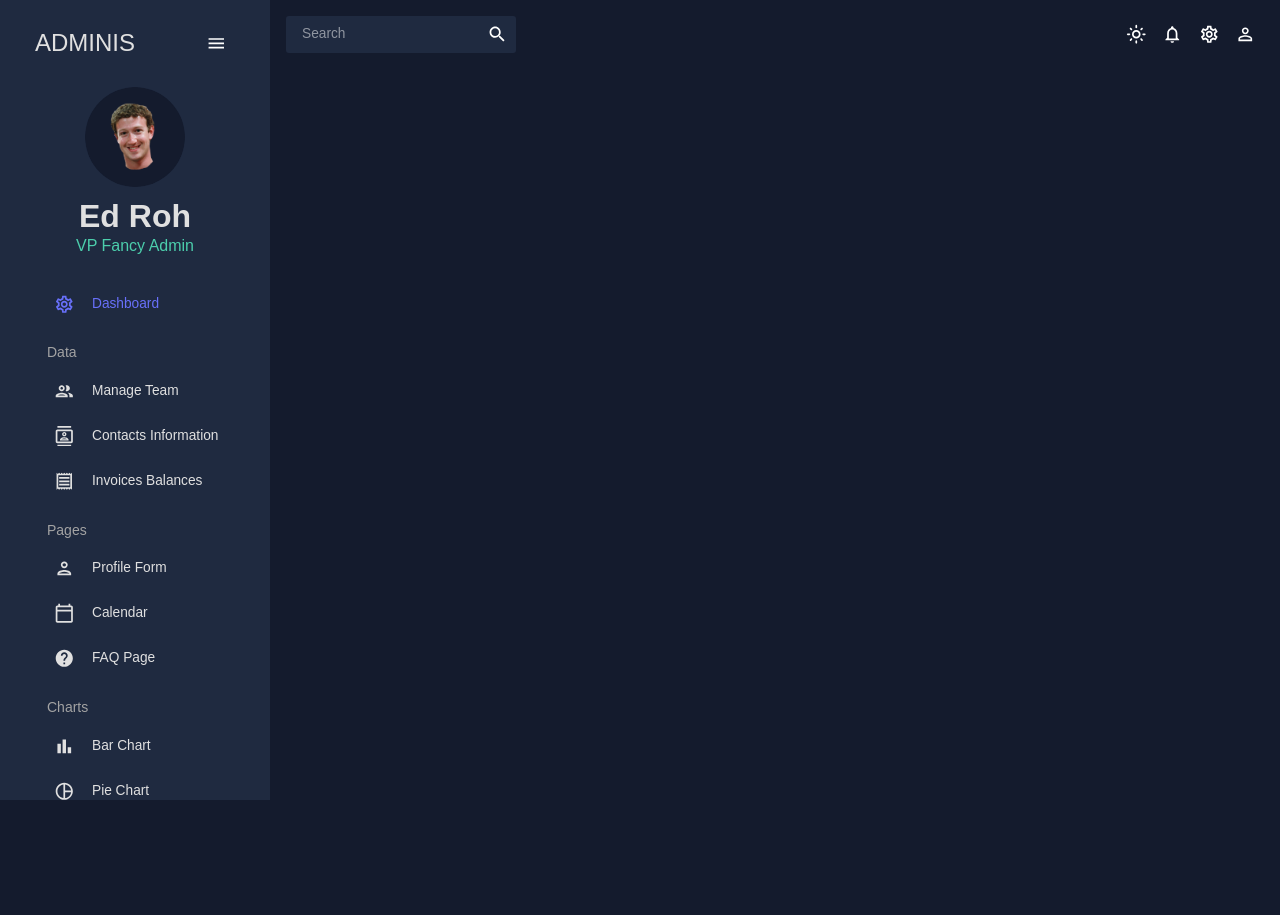
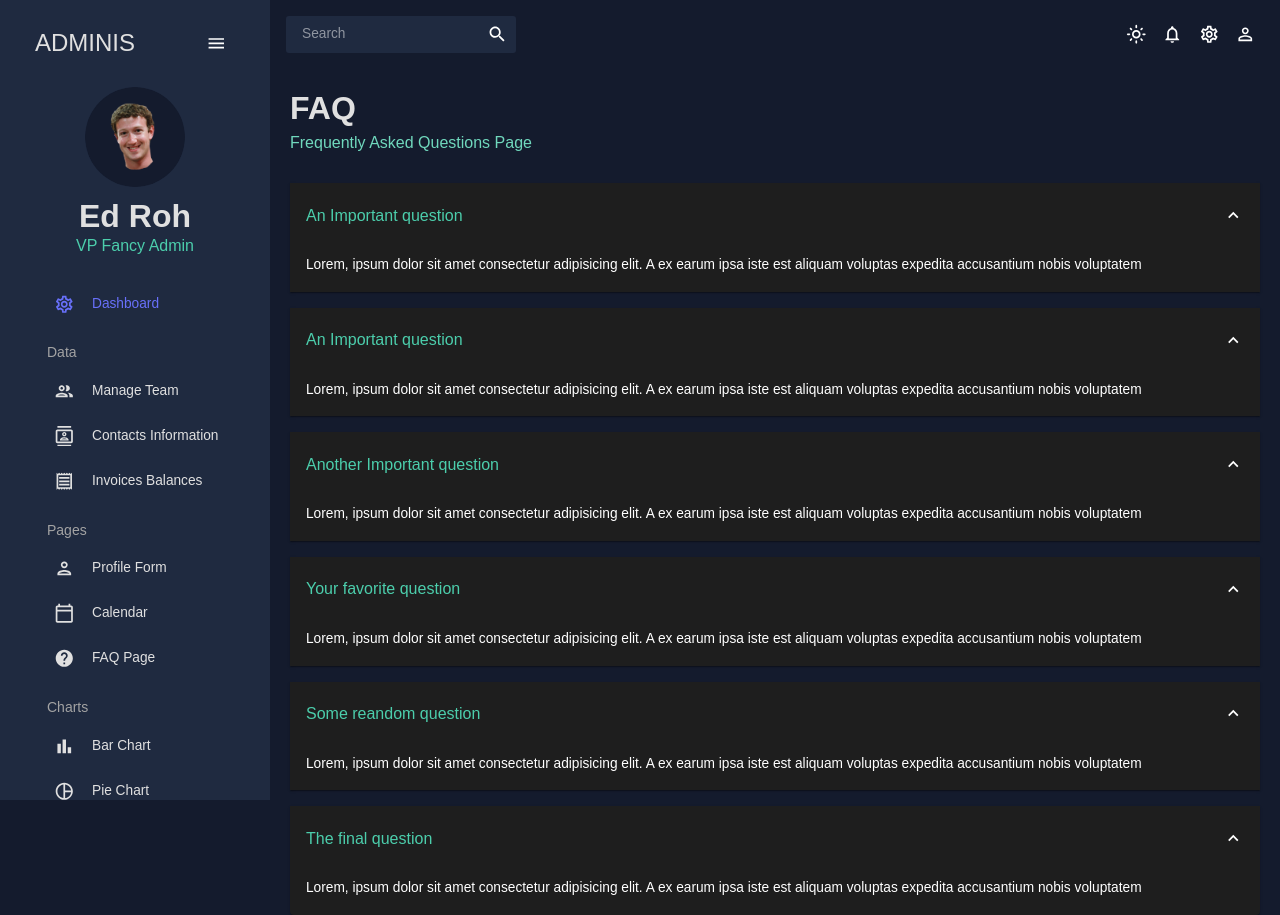
Before and after one commit to ThaneshworJoshi/mui-dashboard, a React (Create React App) app: page /faq in a window 1280 px wide. Before the commit the page ends 800 px from the top, so only its background shows below. Built offline with nearby package versions, Linux system fonts and the light colour scheme.

Commit message:
add: FAQ page

```diff
--- a/src/App.js
+++ b/src/App.js
@@ -8,11 +8,11 @@
 import Team from "./scenes/team";
 import Invoices from "./scenes/invoices";
 import Contacts from "./scenes/contacts";
-// import Bar from "./scenes/bar";
+import Bar from "./scenes/bar";
 import Form from "./scenes/form";
+import FAQ from "./scenes/faq";
 // import Line from "./scenes/line";
 // import Pie from "./scenes/pie";
-// import FAQ from "./scenes/faq";
 // import Geography from "./scenes/geography";
 import Calendar from "./scenes/calendar";
 
@@ -34,10 +34,11 @@
               <Route path="/invoices" element={<Invoices />} />
               <Route path="/form" element={<Form />} />
               <Route path="/calendar" element={<Calendar />} />
-                {/* <Route path="/bar" element={<Bar />} />
+              <Route path="/faq" element={<FAQ />} />
+              <Route path="/bar" element={<Bar />} />
+              {/*
               <Route path="/pie" element={<Pie />} />
               <Route path="/line" element={<Line />} />
-              <Route path="/faq" element={<FAQ />} />
               <Route path="/geography" element={<Geography />} />  */}
             </Routes>
           </main>
--- /dev/null
+++ b/src/scenes/faq/index.jsx
@@ -0,0 +1,103 @@
+import React from "react";
+import {
+  Box,
+  useTheme,
+  Typography,
+  Accordion,
+  AccordionSummary,
+  AccordionDetails,
+} from "@mui/material";
+import Header from "../../components/Header";
+import ExpandMoreIcon from "@mui/icons-material/ExpandMore";
+import { tokens } from "../../theme";
+
+const FAQ = () => {
+  const theme = useTheme();
+  const colors = tokens(theme.palette.mode);
+
+  return (
+    <Box m="20px">
+      <Header title="FAQ" subtitle="Frequently Asked Questions Page" />
+      <Accordion defaultExpanded>
+        <AccordionSummary expandIcon={<ExpandMoreIcon />}>
+          <Typography variant="h5" color={colors.greenAccent[500]}>
+            An Important question
+          </Typography>
+        </AccordionSummary>
+        <AccordionDetails>
+          <Typography>
+            Lorem, ipsum dolor sit amet consectetur adipisicing elit. A ex earum
+            ipsa iste est aliquam voluptas expedita accusantium nobis voluptatem
+          </Typography>
+        </AccordionDetails>
+      </Accordion>
+      <Accordion defaultExpanded>
+        <AccordionSummary expandIcon={<ExpandMoreIcon />}>
+          <Typography variant="h5" color={colors.greenAccent[500]}>
+            An Important question
+          </Typography>
+        </AccordionSummary>
+        <AccordionDetails>
+          <Typography>
+            Lorem, ipsum dolor sit amet consectetur adipisicing elit. A ex earum
+            ipsa iste est aliquam voluptas expedita accusantium nobis voluptatem
+          </Typography>
+        </AccordionDetails>
+      </Accordion>
+      <Accordion defaultExpanded>
+        <AccordionSummary expandIcon={<ExpandMoreIcon />}>
+          <Typography variant="h5" color={colors.greenAccent[500]}>
+            Another Important question
+          </Typography>
+        </AccordionSummary>
+        <AccordionDetails>
+          <Typography>
+            Lorem, ipsum dolor sit amet consectetur adipisicing elit. A ex earum
+            ipsa iste est aliquam voluptas expedita accusantium nobis voluptatem
+          </Typography>
+        </AccordionDetails>
+      </Accordion>
+      <Accordion defaultExpanded>
+        <AccordionSummary expandIcon={<ExpandMoreIcon />}>
+          <Typography variant="h5" color={colors.greenAccent[500]}>
+            Your favorite question
+          </Typography>
+        </AccordionSummary>
+        <AccordionDetails>
+          <Typography>
+            Lorem, ipsum dolor sit amet consectetur adipisicing elit. A ex earum
+            ipsa iste est aliquam voluptas expedita accusantium nobis voluptatem
+          </Typography>
+        </AccordionDetails>
+      </Accordion>
+      <Accordion defaultExpanded>
+        <AccordionSummary expandIcon={<ExpandMoreIcon />}>
+          <Typography variant="h5" color={colors.greenAccent[500]}>
+            Some reandom question
+          </Typography>
+        </AccordionSummary>
+        <AccordionDetails>
+          <Typography>
+            Lorem, ipsum dolor sit amet consectetur adipisicing elit. A ex earum
+            ipsa iste est aliquam voluptas expedita accusantium nobis voluptatem
+          </Typography>
+        </AccordionDetails>
+      </Accordion>
+      <Accordion defaultExpanded>
+        <AccordionSummary expandIcon={<ExpandMoreIcon />}>
+          <Typography variant="h5" color={colors.greenAccent[500]}>
+            The final question
+          </Typography>
+        </AccordionSummary>
+        <AccordionDetails>
+          <Typography>
+            Lorem, ipsum dolor sit amet consectetur adipisicing elit. A ex earum
+            ipsa iste est aliquam voluptas expedita accusantium nobis voluptatem
+          </Typography>
+        </AccordionDetails>
+      </Accordion>
+    </Box>
+  );
+};
+
+export default FAQ;
```
